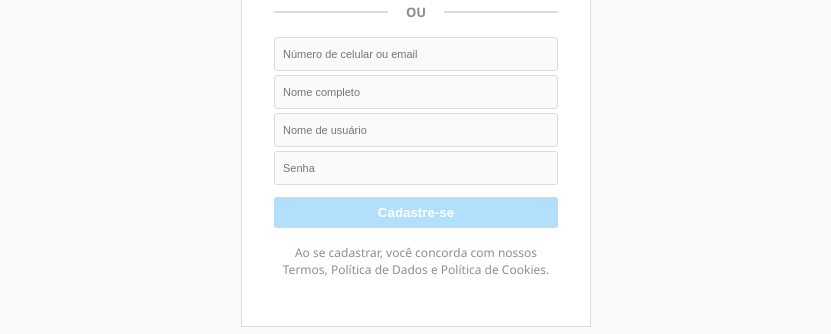
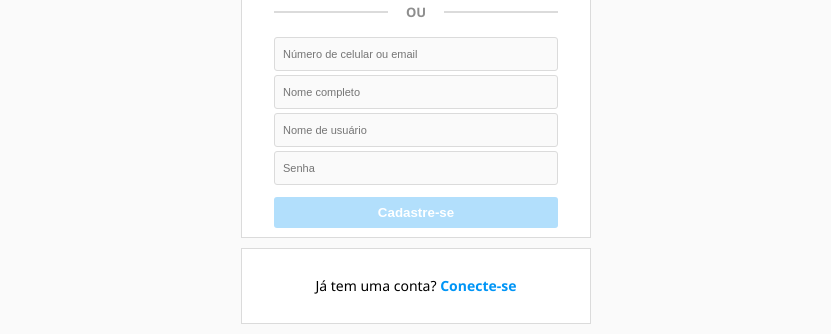
Before and after one commit to fladeia/dio-interface-instagram, a plain HTML site: page signUp.html in a window 1280 px wide. Shown: the part 258-592 px from the top of the page, without its empty margins (224-1055 px from the left). Drawn offline with Linux system fonts and the light colour scheme.

Commit message:
remove sign up terms links, causing chrome issue

```diff
--- a/signUp.html
+++ b/signUp.html
@@ -46,12 +46,16 @@
               </label>
               <button type="submit" class="btnSubmit" disabled>Cadastre-se</button>
             </form>
-            <p class="facebook-pass-recovery">Ao se cadastrar, você concorda com nossos <a
-                href="https://help.instagram.com/581066165581870" target="_blank">Termos</a>, <a
-                href="https://help.instagram.com/519522125107875/?maybe_redirect_pol=0" target="_blank"> Política de
-                Dados</a> e
-              <a href="https://help.instagram.com/1896641480634370?ref=ig" target="_blank"> Política de Cookies.</a>
-            </p>
+            <!-- <p class="facebook-pass-recovery">
+              Ao se cadastrar, você concorda com nossos
+              <a href="https://help.instagram.com/581066165581870" target="_blank">Termos</a>,
+              <a href="https://help.instagram.com/519522125107875/?maybe_redirect_pol=0" target="_blank">
+                Política de Dados</a>
+                e
+              <a href="https://help.instagram.com/1896641480634370?ref=ig" target="_blank">
+                Política de Cookies.
+              </a>
+            </p> -->
           </div>
           <div class="sign-up">
             <p>Já tem uma conta? <span><a href="/">Conecte-se</a></span></p>
```
